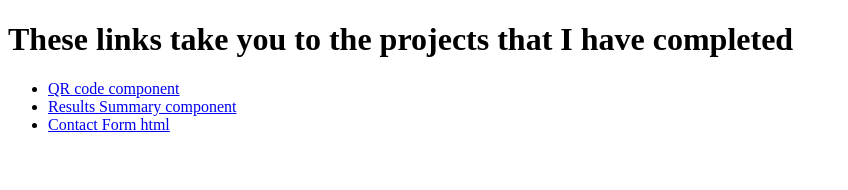
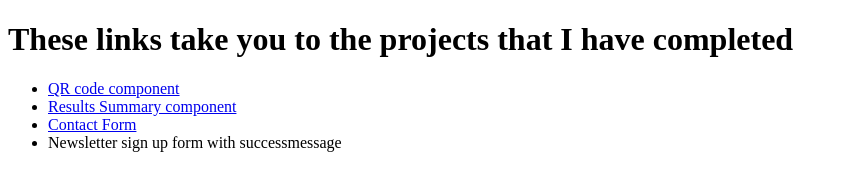
Before and after one commit to SpinyKeyboard88/Frontend-Mentor-Projects, a plain HTML site: page index.html in a window 1280 px wide. Shown: the whole page, without its empty margins (0-848 px from the left). Drawn offline with Linux system fonts and the light colour scheme.

Commit message:
Update index.html

```diff
--- a/index.html
+++ b/index.html
@@ -10,7 +10,8 @@
           >Results Summary component</a
         >
       </li>
-      <li><a href="./Contact-form/index.html">Contact Form html</a></li>
+      <li><a href="./Contact-form/index.html">Contact Form</a></li>
+      <li><a href="./Newsletter-sign-up-form-with success-message/index.html"></a>Newsletter sign up form with successmessage</li>
     </ul>
   </body>
 </html>
```
